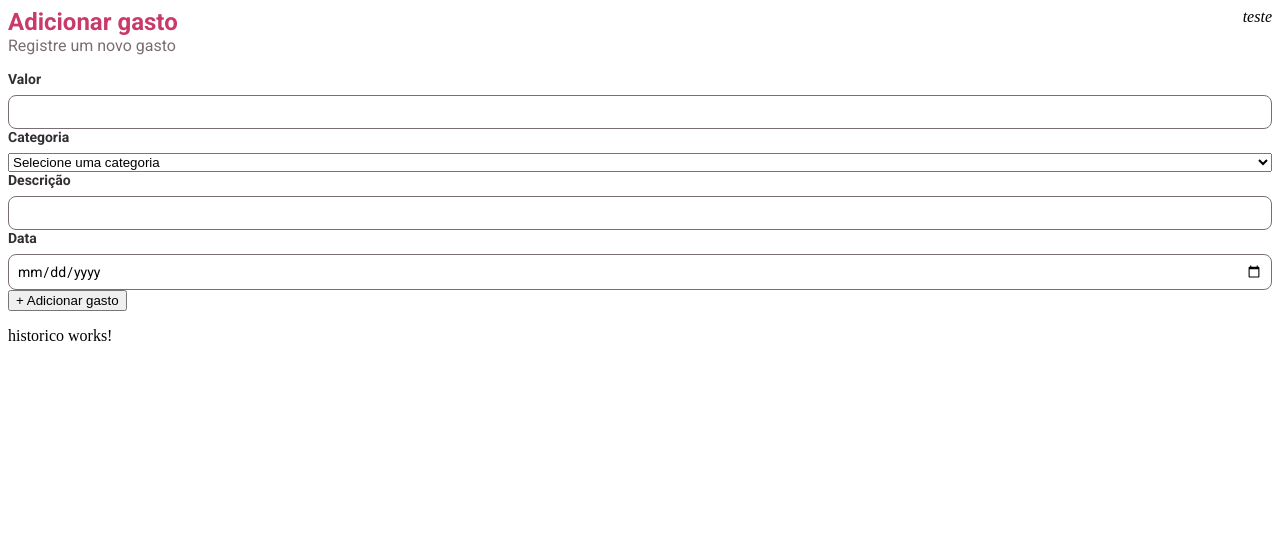
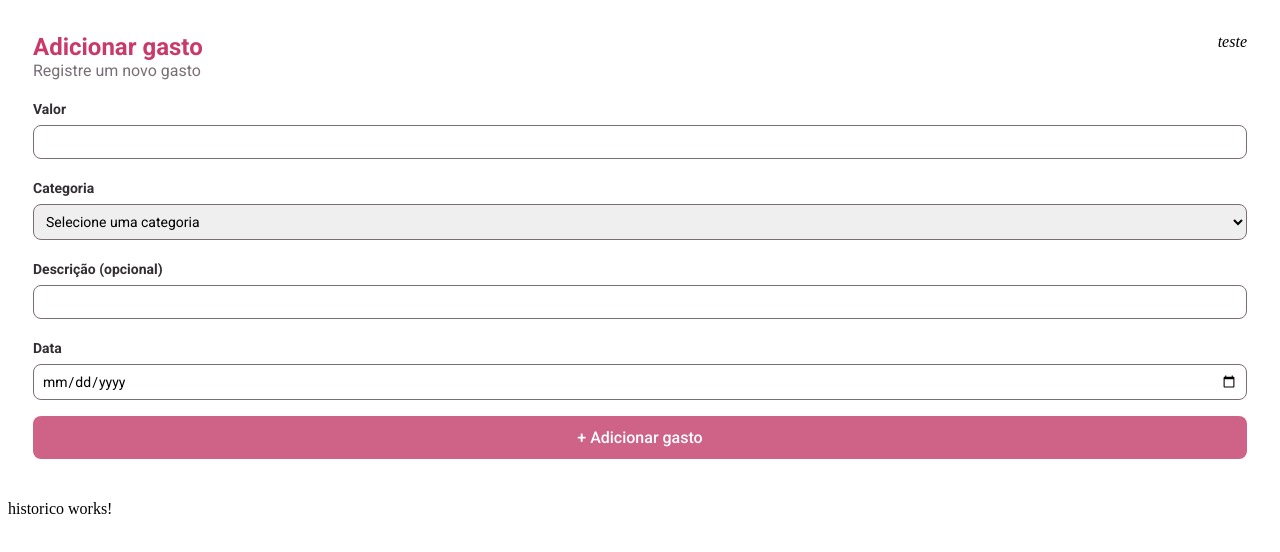
Before and after one commit to Imersao-Tech/app-controle-gastos, an Angular app: page / in a window 1280 px wide. Shown: the top 552 px of the page. Built offline with nearby package versions, Linux system fonts and the light colour scheme; a web font is replaced by a local one.

Commit message:
feat: criacao do estilo dos campos

```diff
--- a/src/app/modules/home/componentes/gasto/gasto.html
+++ b/src/app/modules/home/componentes/gasto/gasto.html
@@ -11,7 +11,11 @@
   <form class="content-form-gastos">
     <div>
       <label for="valor">Valor</label>
-      <input type="number" id="valor" name="valor" step="0.01" />
+      <input
+        type="text"
+        id="valor"
+        name="valor"
+        step="0.01" />
     </div>
 
     <div>
@@ -26,8 +30,12 @@
     </div>
 
     <div>
-      <label for="descricao">Descrição</label>
-      <input type="text" id="descricao" name="descricao" />
+      <label for="descricao">Descrição (opcional)</label>
+      <input
+        type="text"
+        id="descricao"
+        name="descricao"
+        maxlength="50" />
     </div>
 
     <div>
--- a/src/app/modules/home/componentes/gasto/gasto.scss
+++ b/src/app/modules/home/componentes/gasto/gasto.scss
@@ -17,13 +17,16 @@ $white: #FFFFFF;
   display: flex;
   flex-direction: column;
   gap: 1rem;
+  padding: 25px;
 
   header {
     display: flex;
     justify-content: space-between;
 
     .content-gasto-titulo {
-      h1, p {
+
+      h1,
+      p {
         margin: 0;
         font-family: "Roboto", sans-serif;
       }
@@ -41,6 +44,10 @@ $white: #FFFFFF;
   }
 
   form.content-form-gastos {
+    display: flex;
+    flex-direction: column;
+    gap: 1rem;
+
     div {
       display: flex;
       flex-direction: column;
@@ -51,9 +58,11 @@ $white: #FFFFFF;
         color: $gray-400;
         font-size: 14px;
         font-weight: 600;
+        margin-top: 5px;
       }
 
-      input {
+      input,
+      select {
         padding: 0.5rem;
         border-radius: 8px;
         border: 1px solid $gray-300;
@@ -61,5 +70,21 @@ $white: #FFFFFF;
         font-size: 14px;
       }
     }
+
+    button {
+      padding: 0.75rem;
+      border-radius: 8px;
+      border: none;
+      background-color: $pink-base;
+      color: $white;
+      font-family: "Roboto", sans-serif;
+      font-size: 16px;
+      font-weight: 500;
+      cursor: pointer;
+
+      &:hover {
+        background-color: $pink-base;
+      }
+    }
   }
 }
```
